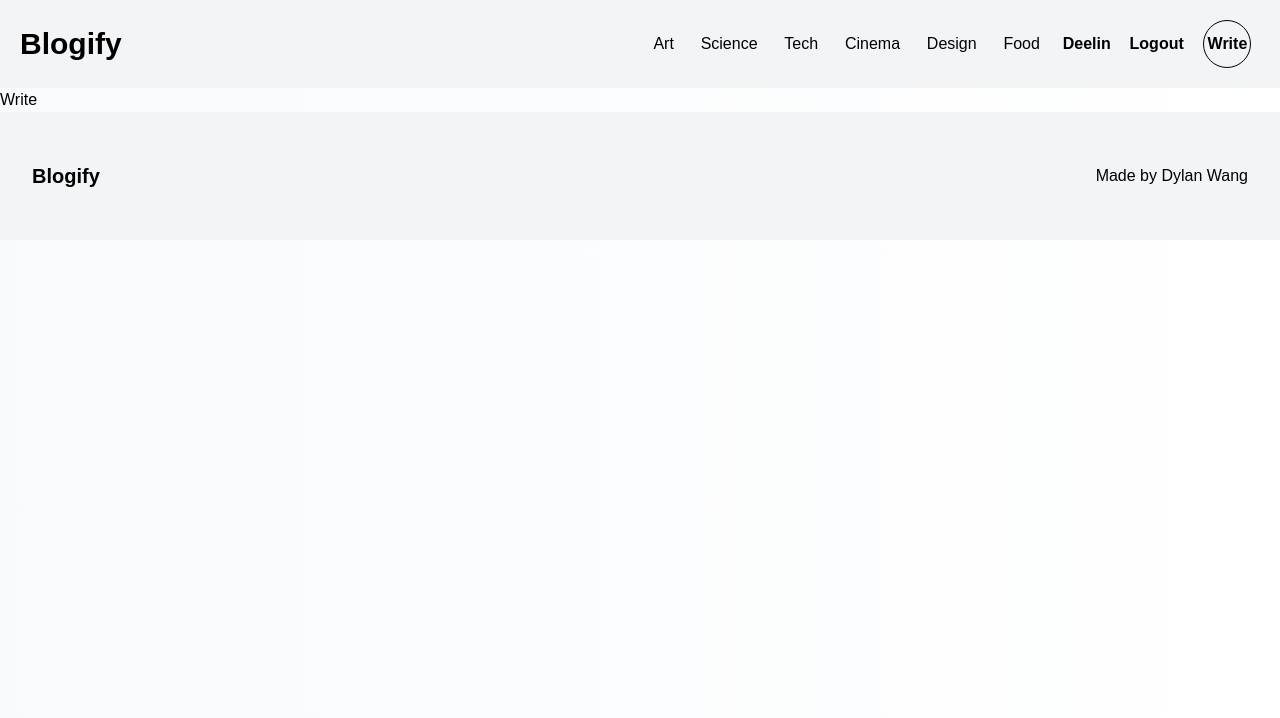
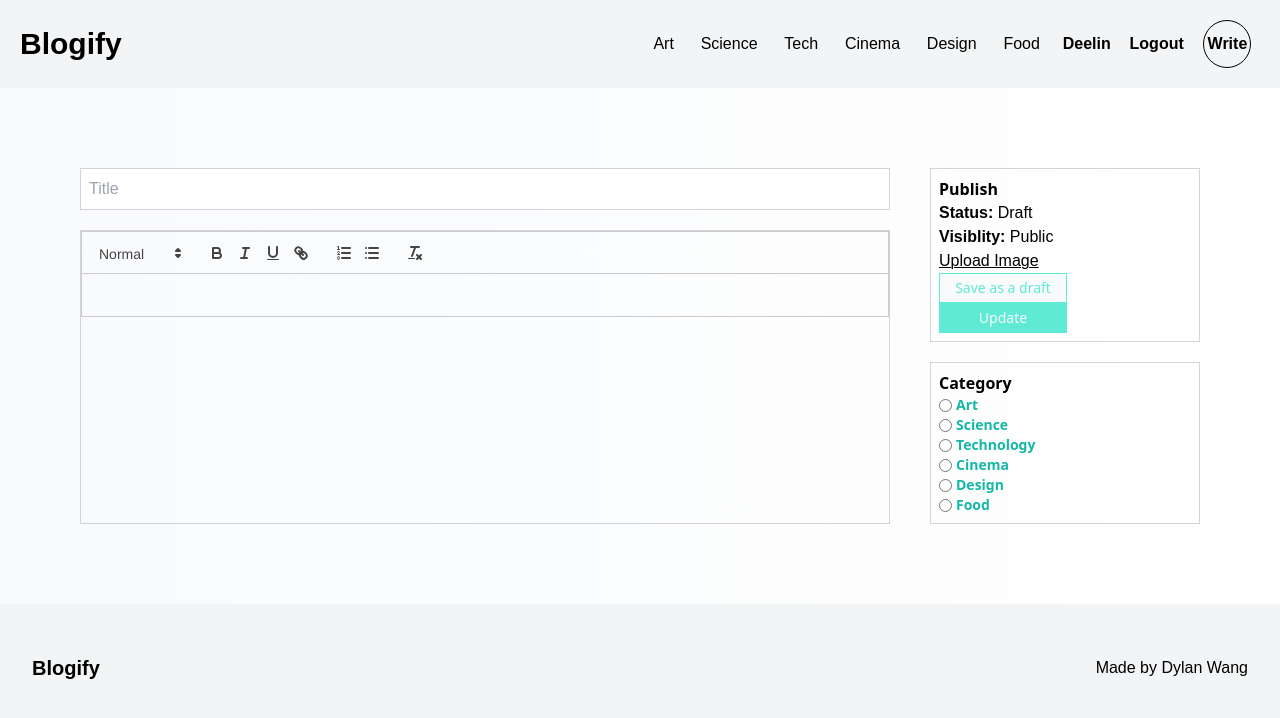
Before and after one commit to dwang134/Blogify, a React (Vite) app: page /write in a window 1280 px wide. Shown: the top 718 px of the page. Built offline with nearby package versions, Linux system fonts and the light colour scheme.

Commit message:
write post styling

```diff
--- a/components/Navbar.tsx
+++ b/components/Navbar.tsx
@@ -4,7 +4,7 @@ import '../style/styles.scss';
 const Navbar = () => {
   return (
     <div className="flex justify-between items-center px-5 py-2 h-30 bg-gray-100">
-      <h1 className= 'font-bold text-3xl hover:cursor-pointer'>Blogify</h1>
+      <Link to='/' className= 'font-bold text-3xl hover:cursor-pointer'>Blogify</Link>
       <div className="flex justify-center items-center w-1/2">
         <div className='flex justify-around items-center w-2/3'>
           <Link to="/?category=art">Art</Link>
@@ -17,7 +17,7 @@ const Navbar = () => {
         <div className='flex justify-around items-center w-1/3 py-3'>
           <Link className='font-bold' to='/profile/?user=userid'>Deelin</Link>
           <Link className='font-bold' to='/'>Logout</Link>
-          <p className='font-semibold rounded-full border-black border p-1 h-12 w-12 flex flex-center items-center hover:border-teal-600 hover:shadow-lg hover:shadow-cyan-500/50 hover:text-teal-600 hover:cursor-pointer'>Write</p>
+          <Link to='/write' className='font-semibold rounded-full border-black border p-1 h-12 w-12 flex flex-center items-center hover:border-teal-600 hover:shadow-lg hover:shadow-cyan-500/50 hover:text-teal-600 hover:cursor-pointer'>Write</Link>
         </div>
       </div>
     </div>
--- a/package.json
+++ b/package.json
@@ -13,6 +13,7 @@
     "match-sorter": "^6.3.1",
     "react": "^18.2.0",
     "react-dom": "^18.2.0",
+    "react-quill": "^2.0.0",
     "react-router-dom": "^6.8.1",
     "sort-by": "^1.2.0"
   },
--- a/route/write/Write.tsx
+++ b/route/write/Write.tsx
@@ -1,8 +1,64 @@
-import React from 'react'
+import React, { useState } from 'react'
+import ReactQuill from 'react-quill';
+import 'react-quill/dist/quill.snow.css';
 
 const Write = () => {
+
+  const [value, setValue] = useState('');
+
   return (
-    <div>Write</div>
+    <div className="add m-20 flex gap-10">
+      <div className="content w-9/12 flex flex-col gap-5 flex-5">
+        <input className='border border-zinc-300 p-2' type="text" placeholder='Title'/>
+        <div className='editorContainer h-full overflow-scroll border border-zinc-300'>
+          <ReactQuill className='editor border-none' theme="snow" value={value} onChange={setValue} />
+        </div>
+      </div>
+      <div className="menu flex flex-col gap-5 w-3/12">
+          <div className="item border border-zinc-300 p-2 flex-1 flex flex-col justify-between">
+            <h1 className='text-3xl font-bold font-sans text-base'>Publish</h1>
+            <span>
+              <b>Status: </b> Draft
+            </span>
+            <span>
+              <b>Visiblity: </b> Public
+            </span>
+            <input className='hidden' type="file" id='file' name=''/>
+            <label className='underline decoration-1 cursor-pointer' htmlFor='file'>Upload Image</label>
+            <div className="buttons">
+              <button className= 'bg-slate-200 w-32 text-sm font-sans hover:bg-white font-medium cursor-pointer text-teal-300 bg-slate-50 border border border-teal-300 py-1'>Save as a draft</button>
+              <button className= ' bg-slate-200 w-32 text-sm font-sans hover:bg-slate-300 font-medium cursor-pointer text-slate-50 bg-teal-300 border border-teal-300 py-1'>Update</button>
+            </div>
+          </div>
+          <div className="item border border-zinc-300 p-2 flex-1 flex flex-col justify-between text-sm">
+            <h1 className='text-3xl font-bold font-sans text-base'>Category</h1>
+            <div className="cat flex items-center text-teal-500 gap-1 font-sans font-semibold">
+            <input type='radio' name='cat' value='art' id='art'/>
+            <label htmlFor='art'>Art</label>
+            </div>
+            <div className="cat flex items-center text-teal-500 gap-1 font-sans font-semibold">
+            <input type='radio' name='cat' value='science' id='science'/>
+            <label htmlFor='science'>Science</label>
+            </div>
+            <div className="cat flex items-center text-teal-500 gap-1 font-sans font-semibold">
+            <input type='radio' name='cat' value='technology' id='technology'/>
+            <label htmlFor='tech'>Technology</label>
+            </div>
+            <div className="cat flex items-center text-teal-500 gap-1 font-sans font-semibold">
+            <input type='radio' name='cat' value='cinema' id='cinema'/>
+            <label htmlFor='cinema'>Cinema</label>
+            </div>
+            <div className="cat flex items-center text-teal-500 gap-1 font-sans font-semibold">
+            <input type='radio' name='cat' value='design' id='design'/>
+            <label htmlFor='design'>Design</label>
+            </div>
+            <div className="cat flex items-center text-teal-500 gap-1 font-sans font-semibold">
+            <input type='radio' name='cat' value='food' id='food'/>
+            <label htmlFor='food'>Food</label>
+            </div>
+          </div>
+          </div>
+    </div>
   )
 }
 
```
Also changed, not shown: 1 other file (tests, documents, lock files or other folders).
